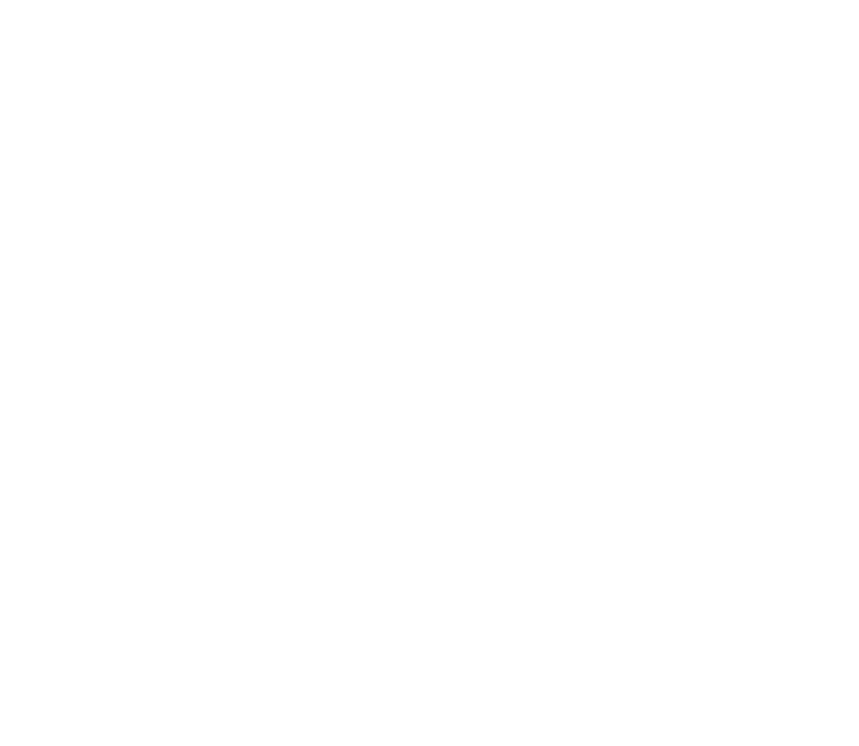
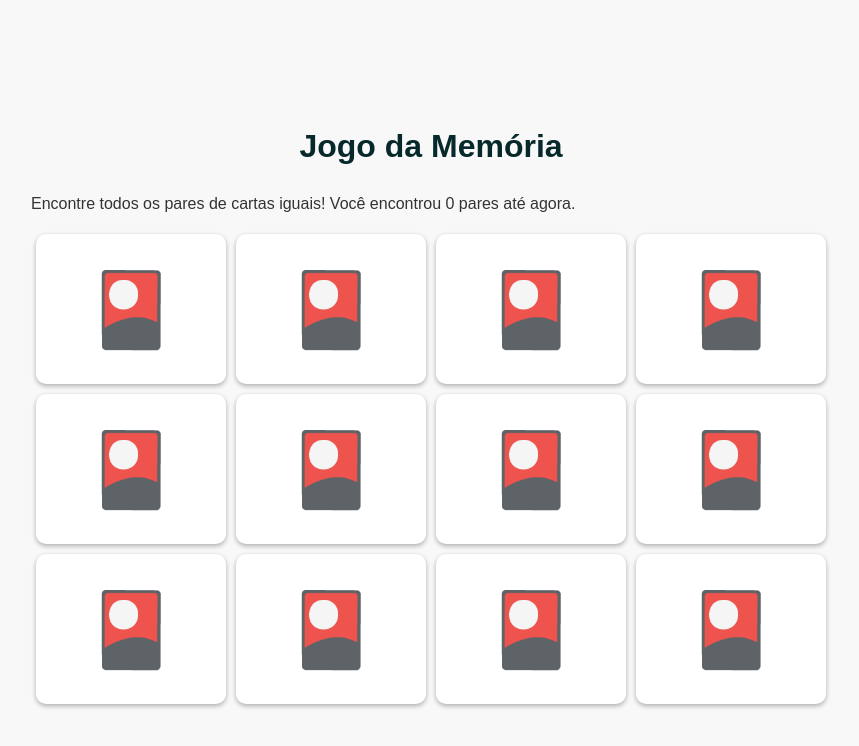
Before and after one commit to DaviAntonaji/fatec-lab-engenharia-react, a React (Create React App) app: page /atividade6 in a window 1280 px wide. Before the commit this address had no page. Shown: the top 746 px of the page, without its empty margins (209-1068 px from the left). Built offline with nearby package versions, Linux system fonts and the light colour scheme.

Commit message:
Adicionado jogo da memoria

```diff
--- a/src/App.js
+++ b/src/App.js
@@ -28,6 +28,8 @@ import FormQuiz from "./pages/Aula6/FormQuiz";
 import FormTicket from "./pages/Aula6/FormTicket";
 import Accordion from "./pages/Aula6/Accordion";
 import Messenger from "./pages/Aula6/Messenger";
+import Calculadora from "./pages/Atividade5/Calculadora";
+import JogoDaMemoria from "./pages/Atividade6/JogoDaMemoria";
 
 function App() {
   return (
@@ -65,6 +67,10 @@ function App() {
         <Route path="/aula6/atividade2" element={<FormTicket/>} />
         <Route path="/aula6/atividade3" element={<Accordion/>} />
         <Route path="/aula6/atividade4" element={<Messenger/>} />
+        {/* Atividade 5 */}
+        <Route path="/atividade5" element={<Calculadora/>} />
+        {/* Atividade 6 */}
+        <Route path="/atividade6" element={<JogoDaMemoria/>} />
       </Routes>
     </BrowserRouter>
   );
--- /dev/null
+++ b/src/pages/Atividade5/Calculadora.css
@@ -0,0 +1,99 @@
+.calculator {
+    display: grid;
+    grid-template-columns: repeat(4, 1fr);
+    grid-template-rows: repeat(6, 1fr);
+    grid-gap: 8px;
+    padding: 16px;
+    background-color: #eee;
+    border-radius: 16px;
+    box-shadow: 0 8px 16px rgba(0, 0, 0, 0.1);
+  }
+
+  .input {
+    grid-column: 1 / span 4;
+    grid-row: 1 / span 2;
+    display: flex;
+    justify-content: flex-end;
+    align-items: flex-end;
+    font-size: 48px;
+    font-weight: bold;
+    color: #333;
+  }
+
+  .result {
+    grid-column: 1 / span 4;
+    grid-row: 3;
+    display: flex;
+    justify-content: flex-end;
+    align-items: flex-start;
+    font-size: 24px;
+    color: #999;
+  }
+
+  button {
+    grid-row: auto;
+    font-size: 24px;
+    padding: 8px;
+    border: none;
+    border-radius: 8px;
+    color: #333;
+    background-color: #fff;
+    cursor: pointer;
+  }
+
+  button:active {
+    background-color: #ddd;
+  }
+
+  .operator {
+    color: #fff;
+    background-color: #f66;
+  }
+
+  .operator:active {
+    background-color: #f33;
+  }
+
+  button[data-value="0"] {
+    grid-column: 2 / span 2;
+  }
+
+  button[data-value="="] {
+    grid-row: 5 / span 2;
+  }
+
+  button[data-value="clear"] {
+    background-color: #999;
+  }
+
+  button[data-value="clear"]:active {
+    background-color: #666;
+  }
+
+  button[data-value="delete"] {
+    color: #f66;
+  }
+
+  button[data-value="delete"]:active {
+    color: #f33;
+  }
+
+  @media (max-width: 480px) {
+    .calculator {
+      grid-template-columns: repeat(3, 1fr);
+      grid-template-rows: repeat(7, 1fr);
+    }
+
+    .input {
+      font-size: 32px;
+    }
+
+    .result {
+      font-size: 20px;
+    }
+
+    button {
+      font-size: 20px;
+      padding: 12px;
+    }
+  }
--- /dev/null
+++ b/src/pages/Atividade5/Calculadora.js
@@ -0,0 +1,95 @@
+import React, { useState } from "react";
+import "./Calculadora.css";
+
+function Calculadora() {
+  const [input, setInput] = useState("");
+  const [result, setResult] = useState("");
+
+  const handleClick = (e) => {
+    const value = e.target.getAttribute("data-value");
+    switch (value) {
+      case "clear":
+        setInput("");
+        setResult("");
+        break;
+      case "delete":
+        setInput(input.slice(0, -1));
+        break;
+      case "=":
+        try {
+          setResult(eval(input).toString());
+        } catch (error) {
+          setResult("Error");
+        }
+        break;
+      default:
+        setInput(input + value);
+        break;
+    }
+  };
+
+  return (
+    <div className="calculator">
+      <div className="input">{input || "0"}</div>
+      <div className="result">{result}</div>
+      <button className="operator" data-value="clear" onClick={handleClick}>
+        AC
+      </button>
+      <button className="operator" data-value="delete" onClick={handleClick}>
+        &lt;
+      </button>
+      <button className="operator" data-value="/" onClick={handleClick}>
+        ÷
+      </button>
+      <button className="operator" data-value="*" onClick={handleClick}>
+        ×
+      </button>
+      <button data-value="7" onClick={handleClick}>
+        7
+      </button>
+      <button data-value="8" onClick={handleClick}>
+        8
+      </button>
+      <button data-value="9" onClick={handleClick}>
+        9
+      </button>
+
+      <button data-value="4" onClick={handleClick}>
+        4
+      </button>
+      <button data-value="5" onClick={handleClick}>
+        5
+      </button>
+      <button data-value="6" onClick={handleClick}>
+        6
+      </button>
+      <button className="operator" data-value="-" onClick={handleClick}>
+        -
+      </button>
+      <button data-value="1" onClick={handleClick}>
+        1
+      </button>
+      <button data-value="2" onClick={handleClick}>
+        2
+      </button>
+      <button data-value="3" onClick={handleClick}>
+        3
+      </button>
+      <button className="operator" data-value="+" onClick={handleClick}>
+        +
+      </button>
+      <button data-value="0" onClick={handleClick}>
+        0
+      </button>
+
+      <button data-value="." onClick={handleClick}>
+        .
+      </button>
+      <button className="operator" data-value="=" onClick={handleClick}>
+        =
+      </button>
+    </div>
+  );
+}
+
+export default Calculadora;
--- /dev/null
+++ b/src/pages/Atividade6/JogoDaMemoria.css
@@ -0,0 +1,53 @@
+body {
+    display: flex;
+    justify-content: center;
+    align-items: center;
+    min-height: 100vh;
+    font-family: Arial, sans-serif;
+    background-color: #f8f8f8;
+  }
+
+  h1 {
+    text-align: center;
+    margin-bottom: 30px;
+  }
+
+  .cartas {
+    display: flex;
+    flex-wrap: wrap;
+    max-width: 800px;
+    margin: 0 auto;
+  }
+
+  .carta {
+    display: flex;
+    justify-content: center;
+    align-items: center;
+    width: calc(25% - 10px);
+    height: 150px;
+    margin: 5px;
+    border-radius: 10px;
+    background-color: #fff;
+    box-shadow: 0 2px 5px rgba(0, 0, 0, 0.3);
+    transition: transform 0.3s, box-shadow 0.3s;
+    cursor: pointer;
+  }
+
+  .carta:hover {
+    transform: scale(1.05);
+    box-shadow: 0 2px 10px rgba(0, 0, 0, 0.5);
+  }
+
+  .carta span {
+    font-size: 72px;
+  }
+
+  .carta.encontrada {
+    background-color: #8bc34a;
+    box-shadow: none;
+    cursor: default;
+  }
+
+  .carta.encontrada span {
+    color: #fff;
+  }
--- /dev/null
+++ b/src/pages/Atividade6/JogoDaMemoria.js
@@ -0,0 +1,143 @@
+import React, { useState, useEffect } from "react";
+import "./JogoDaMemoria.css";
+
+const qtdeCartas = 12;
+
+function shuffle(array) {
+  let currentIndex = array.length,
+    randomIndex;
+
+  while (currentIndex != 0) {
+    // Pick a remaining element.
+    randomIndex = Math.floor(Math.random() * currentIndex);
+    currentIndex--;
+
+    [array[currentIndex], array[randomIndex]] = [
+      array[randomIndex],
+      array[currentIndex],
+    ];
+  }
+
+  return array;
+}
+
+const emojis = [
+  "🐶",
+  "🐱",
+  "🦊",
+  "🐻",
+  "🐼",
+  "🐨",
+  "🐷",
+  "🐮",
+  "🐔",
+  "🐸",
+  "🐙",
+  "🦑",
+];
+
+const JogoDaMemoria = () => {
+  const [inGame, setInGame] = useState(true);
+  const [cartas, setCartas] = useState([]);
+  const [selecionadas, setSelecionadas] = useState([]);
+  const [selecionadaTemporariamente, setSelecionadaTemporariamente] =
+    useState(null);
+  const [paresEncontrados, setParesEncontrados] = useState(0);
+
+  useEffect(() => {
+    let cartasAleatorias = [];
+    for (let i = 0; i < qtdeCartas; i += 2) {
+      const indiceAleatorio = Math.floor(Math.random() * emojis.length);
+      cartasAleatorias.push({
+        emoji: emojis[indiceAleatorio],
+        foiEncontrada: false,
+        id: i,
+      });
+      cartasAleatorias.push({
+        emoji: emojis[indiceAleatorio],
+        foiEncontrada: false,
+        id: i + 1,
+      });
+    }
+    cartasAleatorias = shuffle(cartasAleatorias);
+    setCartas(cartasAleatorias);
+  }, []);
+
+  const selecionarCarta = (id) => {
+    const cartaSelecionada = cartas.find((carta) => carta.id === id);
+    if (cartaSelecionada.foiEncontrada) {
+      return;
+    }
+    if (selecionadaTemporariamente !== null) {
+      return;
+    }
+    if (selecionadas.length === 0) {
+      setSelecionadaTemporariamente(cartaSelecionada);
+      setTimeout(() => {
+        setSelecionadaTemporariamente(null);
+        setSelecionadas([cartaSelecionada]);
+      }, 1000);
+    } else if (selecionadas.length === 1) {
+      const segundaSelecionada = cartaSelecionada;
+      setSelecionadaTemporariamente(cartaSelecionada);
+      setTimeout(() => {
+        setSelecionadaTemporariamente(null);
+        setSelecionadas([...selecionadas, segundaSelecionada]);
+        if (segundaSelecionada.emoji === selecionadas[0].emoji) {
+          setParesEncontrados(paresEncontrados + 1);
+          if(paresEncontrados+1 === qtdeCartas/2) {
+            setInGame(false);
+          }
+          const novasCartas = cartas.map((carta) => {
+            if (
+              carta.id === cartaSelecionada.id ||
+              carta.id === selecionadas[0].id
+            ) {
+              carta.foiEncontrada = true;
+            }
+            return carta;
+          });
+          setCartas(novasCartas);
+          setSelecionadas([]);
+        } else {
+          setTimeout(() => {
+            setSelecionadas([]);
+          }, 1000);
+        }
+      }, 1000);
+    }
+  };
+  if (inGame) {
+    return (
+      <div>
+        <h1>Jogo da Memória</h1>
+
+        <p>
+          Encontre todos os pares de cartas iguais! Você encontrou{" "}
+          {paresEncontrados} {paresEncontrados === 1 ? "par" : "pares"} até
+          agora.
+        </p>
+        <div className="cartas">
+          {cartas.map((carta) => (
+            <div
+              key={carta.id}
+              className={`carta ${carta.foiEncontrada ? "encontrada" : ""}`}
+              onClick={() => selecionarCarta(carta.id)}
+            >
+              {selecionadaTemporariamente === carta ||
+              selecionadas.includes(carta) ? (
+                <span>{carta.emoji}</span>
+              ) : (
+                <span>🎴</span>
+              )}
+            </div>
+          ))}
+        </div>
+      </div>
+    );
+  } else {
+    return <>Parabens, você é muito bom em jogo da memória :D</>;
+  }
+};
+
+export default JogoDaMemoria;
--- a/src/pages/Home/Home.js
+++ b/src/pages/Home/Home.js
@@ -99,6 +99,20 @@ function Home() {
             <Link to="/aula6/atividade4">Atividade 4: Messenger</Link>
           </div>
         </div>
+        <div className="offset icon-box">
+          <h3 className="title">Atividade 5</h3>
+          <div>
+            <Link to="/atividade5">Calculadora</Link>
+          </div>
+
+        </div>
+        <div className="offset icon-box">
+          <h3 className="title">Atividade 6</h3>
+          <div>
+            <Link to="/atividade6">Jogo da memória</Link>
+          </div>
+
+        </div>
       </div>
     </div>
   );
```
